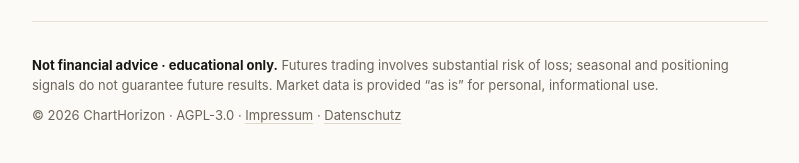
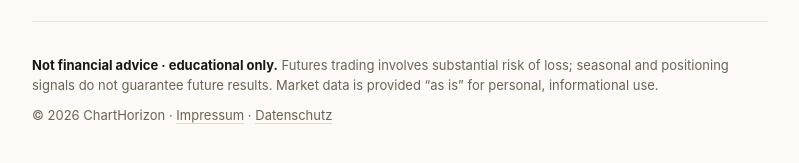
Before and after one commit to ChartHorizon/website, a Jekyll site: the page built from index.html, in a window 1280 px wide. Shown: the part 381-544 px from the top of the page, without its empty margins (240-1039 px from the left). Built offline with Jekyll 4.4.1, drawn with Linux system fonts in a browser that asks for light colours.

Commit message:
chore: drop AGPL-3.0 label from footer (leftover from dashboard repo)
A blog of articles + Jekyll theme isn't AGPL software, and there's no
LICENSE file backing the label. Keep plain copyright + legal links.

Co-Authored-By: Claude Opus 4.8 (1M context) <noreply@anthropic.com>

```diff
--- a/_layouts/default.html
+++ b/_layouts/default.html
@@ -44,7 +44,7 @@
   <p><strong>Not financial advice · educational only.</strong> Futures trading involves substantial
      risk of loss; seasonal and positioning signals do not guarantee future results. Market data is
      provided “as is” for personal, informational use.</p>
-  <p class="legal-links">© {{ 'now' | date: "%Y" }} ChartHorizon · AGPL-3.0 ·
+  <p class="legal-links">© {{ 'now' | date: "%Y" }} ChartHorizon ·
      <a href="{{ '/impressum.html' | relative_url }}">Impressum</a> ·
      <a href="{{ '/privacy.html' | relative_url }}">Datenschutz</a></p>
 </footer>
```
